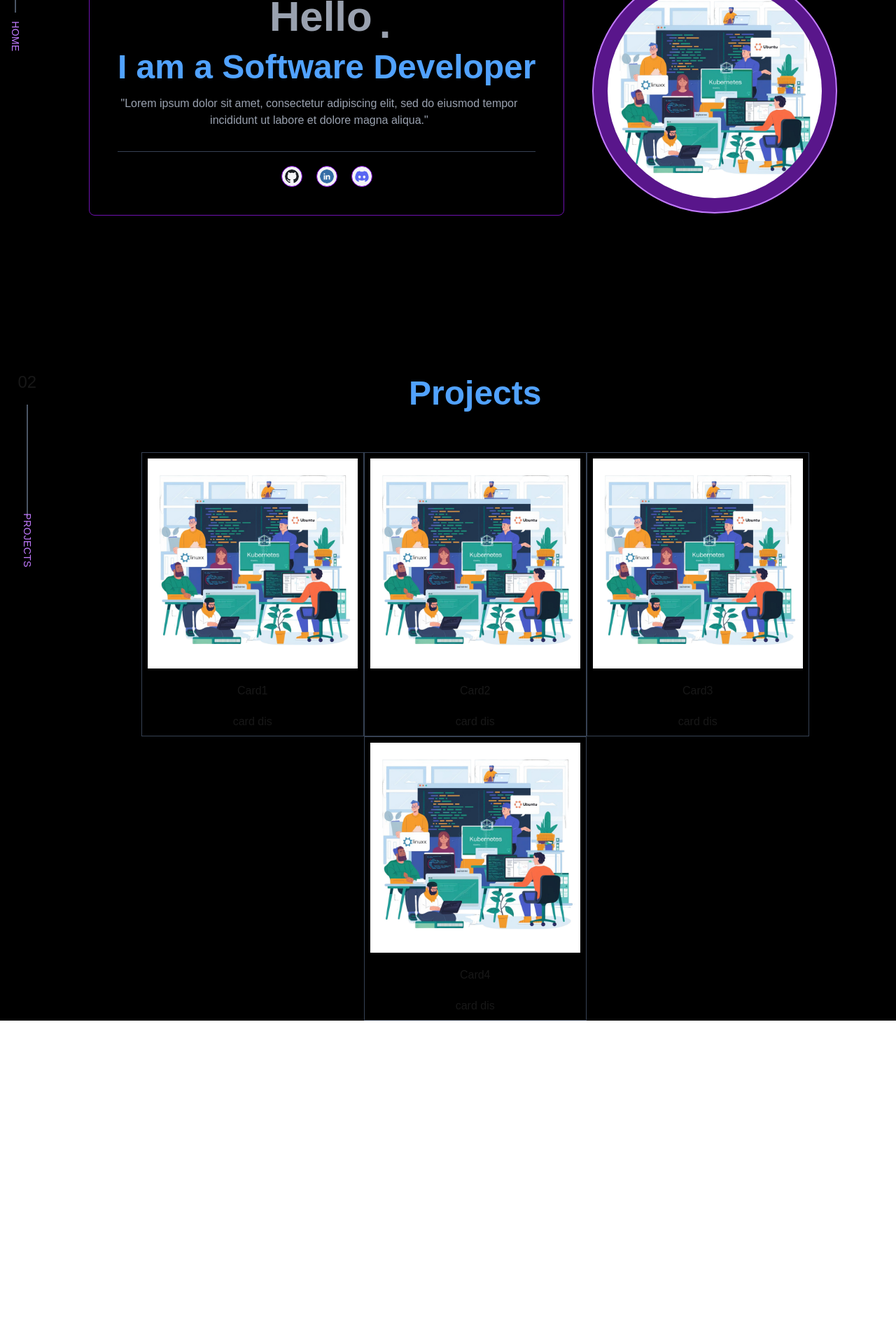
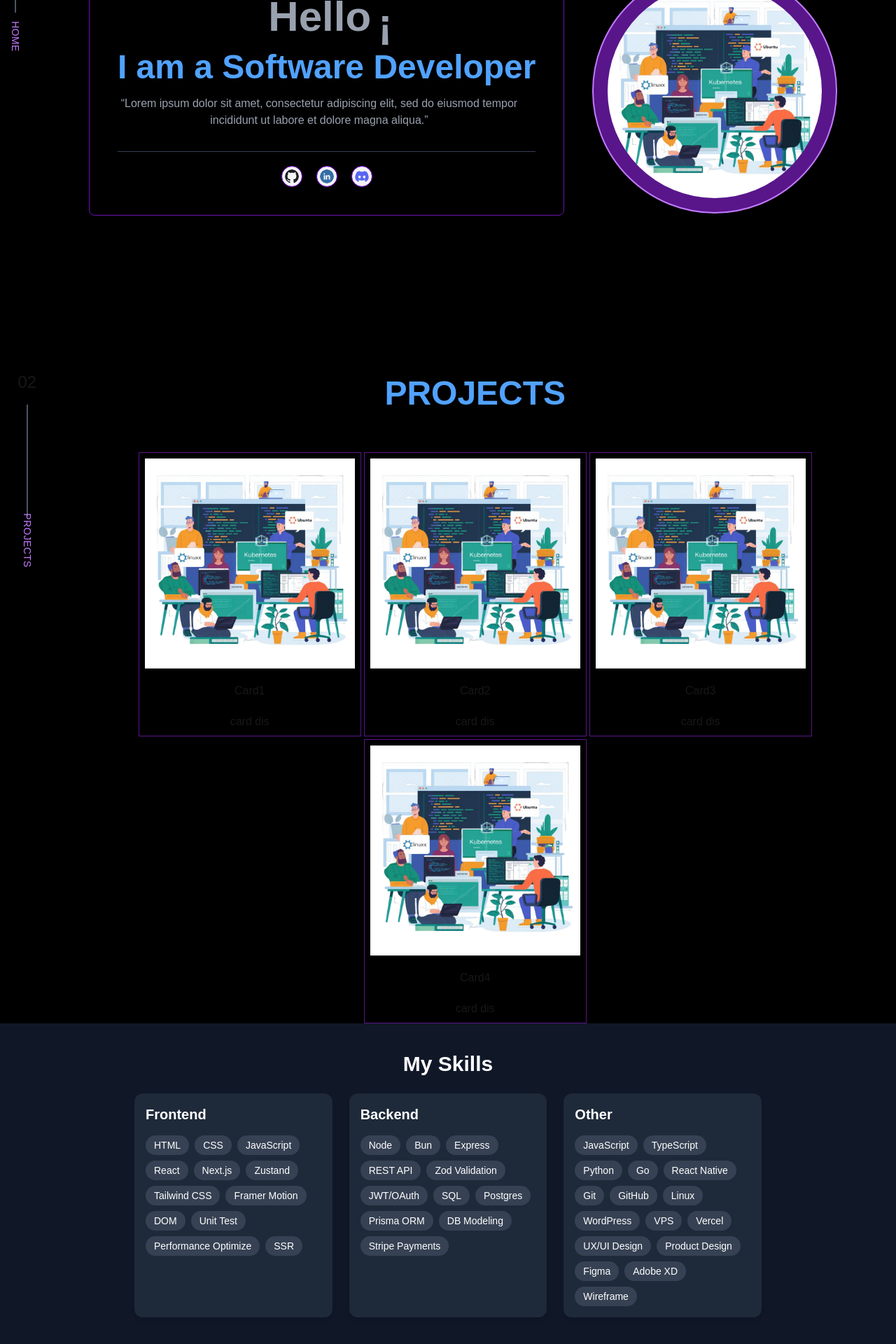
Before and after one commit to GautamKumarhr7/mavdev_portfolio, a Next.js app: page / in a window 1280 px wide. Shown: the part 270-2190 px from the top of the page at 70% size. Before the commit the page ends 1728 px from the top, so only its background shows below. Built offline with nearby package versions, Linux system fonts and the light colour scheme.

Commit message:
build fix

```diff
--- a/app/(home)/components/ Card.tsx
+++ b/app/(home)/components/ Card.tsx
@@ -3,7 +3,7 @@ import { CardsProps } from "@/app/types";
 export default function Card({ title, description, image }: CardsProps) {
   return (
     <>
-      <div className=" flex flex-col items-center gap-5 border-1 border-gray-700 p-2">
+      <div className=" flex flex-col items-center gap-5 border-1 border-purple-900 p-2">
         <Image src={image} alt="imge!1" width={300} height={300} />
         <h1>{title}</h1>
         <p>{description}</p>
--- a/app/(home)/components/HeroSection.tsx
+++ b/app/(home)/components/HeroSection.tsx
@@ -1,5 +1,6 @@
 "use client";
 import Image from "next/image";
+import Link from "next/link";
 import { useEffect, useState } from "react";
 
 export default function Hero() {
@@ -8,9 +9,10 @@ export default function Hero() {
   useEffect(() => {
     setAnimate(true);
   }, []);
+
   return (
     <>
-      <div className=" w-full h-screen flex flex-row justify-center items-center gap-10">
+      <div className="w-full h-screen flex flex-row justify-center items-center gap-10">
         {/* Animated Text Section */}
         <div
           className={`text-center border border-purple-800 p-10 rounded-lg transition-all duration-100 ${
@@ -20,43 +22,44 @@ export default function Hero() {
           {/* Typing Effect */}
           <h1 className="text-6xl font-bold text-gray-400">
             <span className="animate-typing">Hello</span>
-            <span className="animate-blink ">.</span>
+            <span className="animate-blink">¡</span>
           </h1>
           <h2 className="text-5xl font-extrabold mt-2 text-blue-400">
             I am a Software Developer
           </h2>
           <p className="text-gray-400 mt-4 max-w-xl pb-8">
-            "Lorem ipsum dolor sit amet, consectetur adipiscing elit, sed do
-            eiusmod tempor incididunt ut labore et dolore magna aliqua."
+            &ldquo;Lorem ipsum dolor sit amet, consectetur adipiscing elit, sed
+            do eiusmod tempor incididunt ut labore et dolore magna
+            aliqua.&rdquo;
           </p>
           <div className="flex flex-row justify-center gap-5 border-t-1 border-gray-700 pt-5">
-            <a href="https://github.com/GautamKumarhr7">
+            <Link href="https://github.com/GautamKumarhr7">
               <Image
                 src="/githubLogo.svg"
-                alt="Portfolio Main Image"
+                alt="GitHub Profile"
                 width={30}
                 height={30}
                 className="bg-gray-100 rounded-full border-1 border-purple-700 p-1"
               />
-            </a>
-            <a href="https://www.linkedin.com/in/gautam-kumar-02586b270/">
+            </Link>
+            <Link href="https://www.linkedin.com/in/gautam-kumar-02586b270/">
               <Image
                 src="/linkedinLogo.png"
-                alt="Portfolio Main Image"
+                alt="LinkedIn Profile"
                 width={30}
                 height={30}
                 className="bg-gray-100 rounded-full border-1 border-purple-700 p-1"
               />
-            </a>
-            <a href="https://github/kumargautamhr7/">
+            </Link>
+            <Link href="https://github.com/kumargautamhr7/">
               <Image
                 src="/discord-icon.svg"
-                alt="Portfolio Main Image"
+                alt="Discord Profile"
                 width={30}
                 height={30}
                 className="bg-gray-100 rounded-full border-1 border-purple-700 p-1"
               />
-            </a>
+            </Link>
           </div>
         </div>
 
--- a/app/(home)/components/Navbar.tsx
+++ b/app/(home)/components/Navbar.tsx
@@ -1,22 +1,24 @@
 "use client";
+
+import Link from "next/link";
 
 export default function Navbar() {
   return (
     <>
       <nav className="w-screen top-0 fixed flex justify-between gap-8 pt-5 pb-5 text-gray-400 text-sm border-b border-gray-800 z-10 bg-black">
-        <a href="/" className="text-blue-500 font-extrabold text-lg pl-5">
-          <h2>console.log("Gautam")</h2>
-        </a>
+        <Link href="/" className="text-blue-500 font-extrabold text-lg pl-5">
+          <h2>console.log(&ldquo;Gautam&rdquo;)</h2>
+        </Link>
         <div className="flex gap-10 pr-5">
-          <a
+          <Link
             className="text-purple-400 border-b-2 border-purple-400 pb-1"
             href="/"
           >
             HOME
-          </a>
-          <a href="/about-me">ABOUT ME</a>
-          <a href="/experience">ACHIEVEMENTS</a>
-          <a href="/skills">SKILLS</a>
+          </Link>
+          <Link href="/about-me">ABOUT ME</Link>
+          <Link href="/experience">ACHIEVEMENTS</Link>
+          <Link href="/skills">SKILLS</Link>
         </div>
       </nav>
     </>
--- a/app/(home)/page.tsx
+++ b/app/(home)/page.tsx
@@ -2,16 +2,67 @@
 
 import Navbar from "./components/Navbar";
 import Hero from "./components/HeroSection";
+
+import { useState, useEffect } from "react";
 import Card from "./components/ Card";
 import LeftLabelPageName from "./components/LeftLabelPageNmae";
-import { useState, useEffect } from "react";
+
+const skills = {
+  Frontend: [
+    "HTML",
+    "CSS",
+    "JavaScript",
+    "React",
+    "Next.js",
+    "Zustand",
+    "Tailwind CSS",
+    "Framer Motion",
+    "DOM",
+    "Unit Test",
+    "Performance Optimize",
+    "SSR",
+  ],
+  Backend: [
+    "Node",
+    "Bun",
+    "Express",
+    "REST API",
+    "Zod Validation",
+    "JWT/OAuth",
+    "SQL",
+    "Postgres",
+    "Prisma ORM",
+    "DB Modeling",
+    "Stripe Payments",
+  ],
+  Other: [
+    "JavaScript",
+    "TypeScript",
+    "Python",
+    "Go",
+    "React Native",
+    "Git",
+    "GitHub",
+    "Linux",
+    "WordPress",
+    "VPS",
+    "Vercel",
+    "UX/UI Design",
+    "Product Design",
+    "Figma",
+    "Adobe XD",
+    "Wireframe",
+  ],
+};
+
 export default function Home() {
   const [animate, setAnimate] = useState(false);
   useEffect(() => {
     setAnimate(true);
-  });
+  }, []);
+
   return (
-    <div className="bg-black w-screen flex flex-col ">
+    <div className="bg-black w-screen flex flex-col">
       <Navbar />
 
       <div className="flex flex-row">
@@ -20,6 +71,7 @@ export default function Home() {
         </div>
         <Hero />
       </div>
+
       <div
         className={`flex flex-row ${
           animate ? "animate-slideLeft opacity-100" : "opacity-0"
@@ -28,14 +80,38 @@ export default function Home() {
         <LeftLabelPageName pageName="PROJECTS" label="02" />
         <div className="flex justify-center flex-col items-center">
           <h1 className="pb-15 text-5xl font-extrabold mt-2 text-blue-400">
-            Projects
+            PROJECTS
           </h1>
-          <div className="flex flex-wrap justify-center items-center">
-            <Card title="Card1" description="card dis " image="/ main1.jpg" />
-            <Card title="Card2" description="card dis " image="/ main1.jpg" />
-            <Card title="Card3" description="card dis " image="/ main1.jpg" />
-            <Card title="Card4" description="card dis " image="/ main1.jpg" />
+          <div className="flex flex-wrap justify-center items-center gap-1">
+            <Card title="Card1" description="card dis" image="/ main1.jpg" />
+            <Card title="Card2" description="card dis" image="/ main1.jpg" />
+            <Card title="Card3" description="card dis" image="/ main1.jpg" />
+            <Card title="Card4" description="card dis" image="/ main1.jpg" />
           </div>
+        </div>
+      </div>
+
+      <div className="min-h-screen bg-gray-900 text-white flex flex-col items-center py-10 px-4">
+        <h1 className="text-3xl font-bold mb-6">My Skills</h1>
+        <div className="grid md:grid-cols-3 gap-6 w-full max-w-4xl">
+          {Object.entries(skills).map(([category, skillList]) => (
+            <div
+              key={category}
+              className="p-4 bg-gray-800 rounded-xl shadow-md"
+            >
+              <h2 className="text-xl font-semibold mb-4">{category}</h2>
+              <div className="flex flex-wrap gap-2">
+                {skillList.map((skill) => (
+                  <span
+                    key={skill}
+                    className="px-3 py-1 bg-gray-700 rounded-full text-sm"
+                  >
+                    {skill}
+                  </span>
+                ))}
+              </div>
+            </div>
+          ))}
         </div>
       </div>
     </div>
--- a/app/globals.css
+++ b/app/globals.css
@@ -72,11 +72,11 @@ body {
 }
 
 .animate-slideLeft {
-  animation: slideLeft 1s ease-out forwards;
+  animation: slideLeft 500ms ease-out forwards;
 }
 
 .animate-slideRight {
-  animation: slideRight 1s ease-out forwards;
+  animation: slideRight 500ms ease-out forwards;
 }
 
 .animate-typing {
@@ -84,7 +84,7 @@ body {
   overflow: hidden;
   white-space: nowrap;
   width: 0;
-  animation: typing 2s steps(5, end) forwards;
+  animation: typing 1s steps(20, end) forwards;
 }
 
 .animate-blink {
```
